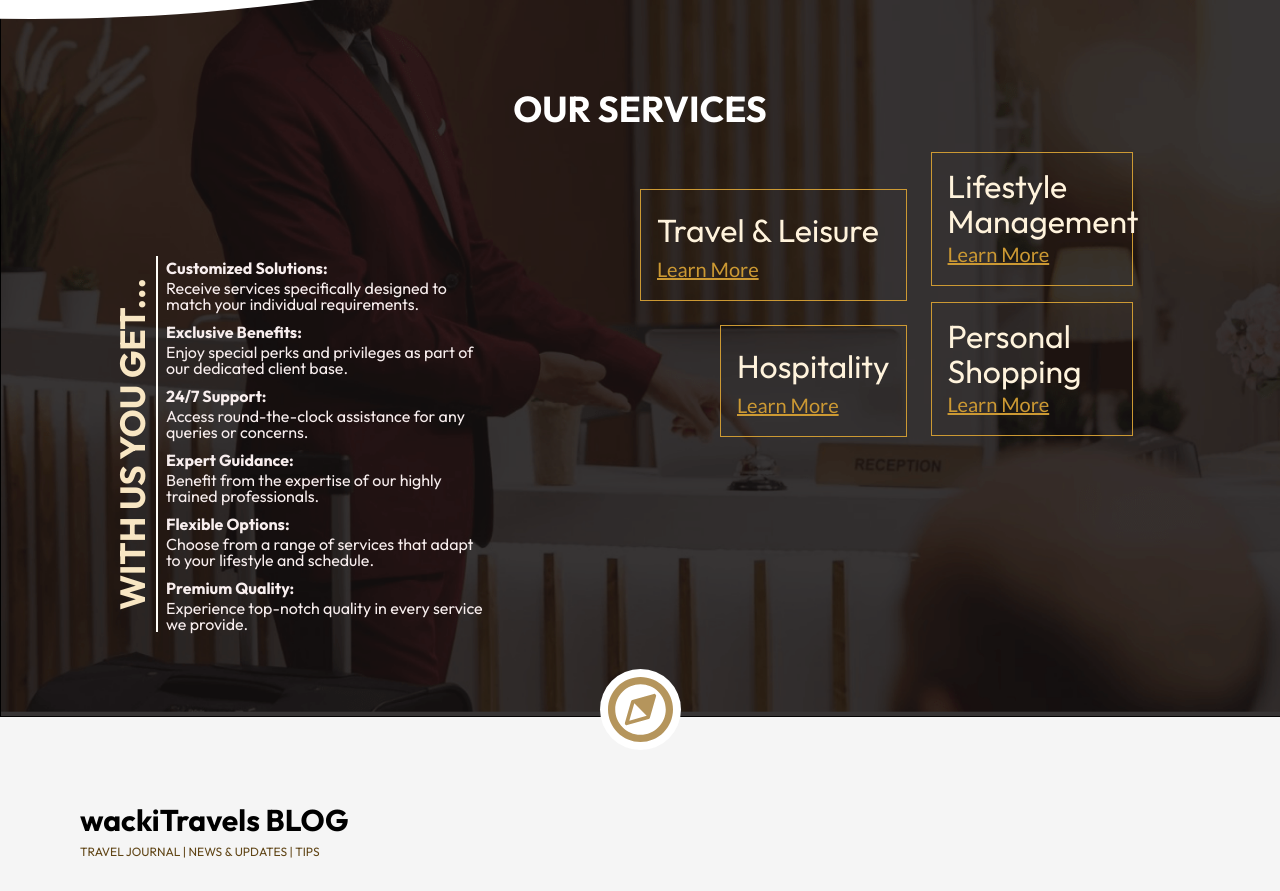
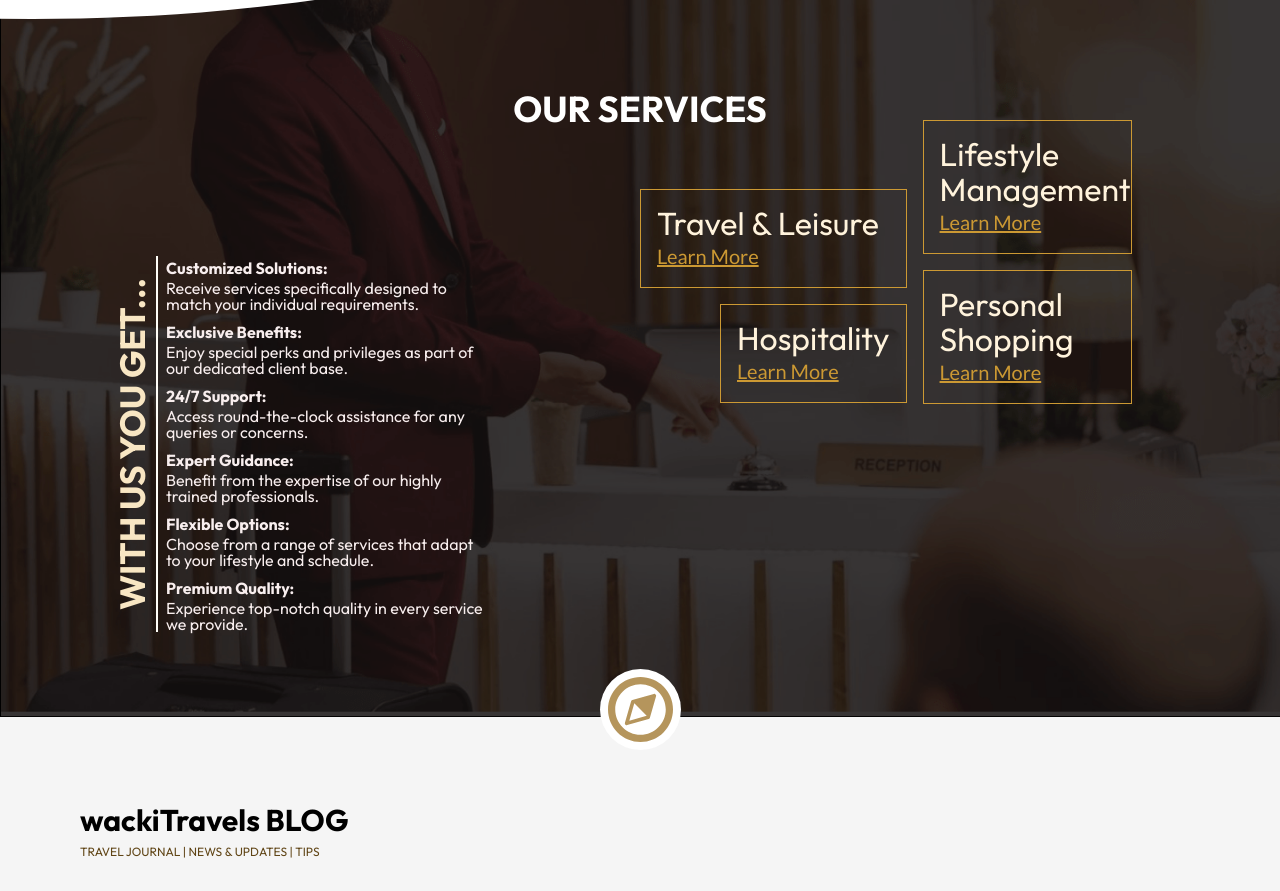
Before and after one commit to TechJam-Labs/Elite-Concierge, a React (Vite) app: page / in a window 1280 px wide. Shown: the part 1980-2871 px from the top of the page. Built offline with nearby package versions, Linux system fonts and the light colour scheme.

Commit message:
code refactoring on landing page

```diff
--- a/src/Component/HomePage.jsx
+++ b/src/Component/HomePage.jsx
@@ -15,6 +15,7 @@ import Accordion from "./Accordion";
 import Service from "../assets/services.png";
 import Circle from "../assets/circle.svg";
 import Footer from "./Footer";
+import ServiceColumn from "./ServiceColumn";
 
 function HomePage() {
   const travelItems = [
@@ -56,6 +57,37 @@ function HomePage() {
       title:
         "Check out the latest spot people are visiting all around the world.",
       linkText: "Continue reading",
+    },
+  ];
+  const items = [
+    {
+      title: "Customized Solutions:",
+      description:
+        "Receive services specifically designed to match your individual requirements.",
+    },
+    {
+      title: "Exclusive Benefits:",
+      description:
+        "Enjoy special perks and privileges as part of our dedicated client base.",
+    },
+    {
+      title: "24/7 Support:",
+      description:
+        "Access round-the-clock assistance for any queries or concerns.",
+    },
+    {
+      title: "Expert Guidance:",
+      description:
+        "Benefit from the expertise of our highly trained professionals.",
+    },
+    {
+      title: "Flexible Options:",
+      description:
+        "Choose from a range of services that adapt to your lifestyle and schedule.",
+    },
+    {
+      title: "Premium Quality:",
+      description: "Experience top-notch quality in every service we provide.",
     },
   ];
   return (
@@ -219,7 +251,7 @@ function HomePage() {
           <img
             className="h-full w-full z-[-30] mt-[-4rem] object-cover"
             src={Service}
-            alt="heroimage"
+            alt="serviceimage"
           />
           <div className="text-[#ffffff] absolute inset-0 top-[25%] px-[6rem]">
             <div className="text-center">
@@ -229,45 +261,21 @@ function HomePage() {
             </div>
             <div className="w-full flex justify-end pt-4">
               {/* <div className="w-[50%]"></div> */}
-              <div className="w-[50%] flex gap-6">
-                <div className="flex flex-col gap-6 mt-[2.3rem]">
-                  <div className="border border-solid border-1 border-[#CC9933] p-4  ">
-                    <h3 className="font-outfit text-[32px] text-[#FFF3DC]">
-                      Travel & Leisure
-                    </h3>
-                    <p className="font-lato text-[20px] underline text-[#CC9933]">
-                      Learn More
-                    </p>
-                  </div>
-
-                  <div className="border border-solid border-1 border-[#CC9933] p-4 w-[70%] ml-[5rem]">
-                    <h3 className="font-outfit text-[32px] text-[#FFF3DC]">
-                      Hospitality
-                    </h3>
-                    <p className="font-lato text-[20px] underline text-[#CC9933]">
-                      Learn More
-                    </p>
-                  </div>
-                </div>
-                <div className="flex flex-col gap-4">
-                  <div className="border border-solid border-1 border-[#CC9933] p-4 w-[80%]">
-                    <h3 className="font-outfit text-[32px] leading-[1.1] text-[#FFF3DC]">
-                      Lifestyle Management
-                    </h3>
-                    <p className="font-lato text-[20px] underline text-[#CC9933]">
-                      Learn More
-                    </p>
-                  </div>
-
-                  <div className="border border-solid border-1 border-[#CC9933] p-4 w-[80%]">
-                    <h3 className="font-outfit text-[32px] leading-[1.1] text-[#FFF3DC]">
-                      Personal Shopping
-                    </h3>
-                    <p className="font-lato text-[20px] underline text-[#CC9933]">
-                      Learn More
-                    </p>
-                  </div>
-                </div>
+              <div className="w-[50%] flex gap-4">
+                <ServiceColumn
+                  services={[
+                    { title: "Travel & Leisure", width: "w-full" },
+                    { title: "Hospitality", width: "w-[70%] ml-[5rem]" },
+                  ]}
+                  marginTop="mt-[2.3rem]"
+                />
+                <ServiceColumn
+                  services={[
+                    { title: "Lifestyle Management", width: "w-[80%]" },
+                    { title: "Personal Shopping", width: "w-[80%]" },
+                  ]}
+                  marginTop="mt-[-2rem]"
+                />
               </div>
             </div>
           </div>
@@ -281,45 +289,12 @@ function HomePage() {
             style={{ borderLeft: "2px solid #FFFEF8" }}
             className="ml-[-19rem] flex flex-col gap-2 pl-2"
           >
-            <div>
-              <h6 className="font-bold">Customized Solutions: </h6>
-              <p className="w-[60%] leading-[1] ">
-                Receive services specifically designed to match your individual
-                requirements.
-              </p>
-            </div>
-            <div>
-              <h6 className="font-bold">Exclusive Benefits: </h6>
-              <p className="w-[60%] leading-[1]">
-                Enjoy special perks and privileges as part of our dedicated
-                client base.
-              </p>
-            </div>
-            <div>
-              <h6 className="font-bold">24/7 Support: </h6>
-              <p className="w-[60%] leading-[1]">
-                Access round-the-clock assistance for any queries or concerns.
-              </p>
-            </div>
-            <div>
-              <h6 className="font-bold">Expert Guidance: </h6>
-              <p className="w-[60%] leading-[1]">
-                Benefit from the expertise of our highly trained professionals.
-              </p>
-            </div>
-            <div>
-              <h6 className="font-bold">Flexible Options: </h6>
-              <p className="w-[60%] leading-[1]">
-                Choose from a range of services that adapt to your lifestyle and
-                schedule.
-              </p>
-            </div>
-            <div>
-              <h6 className="font-bold">Premium Quality:</h6>
-              <p className="w-[60%] leading-[1]">
-                Experience top-notch quality in every service we provide.
-              </p>
-            </div>
+            {items.map(({ title, description }) => (
+              <div key={title}>
+                <h6 className="font-bold">{title}</h6>
+                <p className="w-[60%] leading-[1]">{description}</p>
+              </div>
+            ))}
           </div>
         </div>
       </section>
--- /dev/null
+++ b/src/Component/ServiceColumn.jsx
@@ -0,0 +1,23 @@
+import React from "react";
+
+function ServiceColumn({ services, marginTop }) {
+  return (
+    <div className={`flex flex-col gap-4 ${marginTop}`}>
+      {services.map((service, index) => (
+        <div
+          key={index}
+          className={`border border-[#CC9933] p-4 ${service.width}`}
+        >
+          <h3 className="font-outfit text-[32px] leading-[1.1] text-[#FFF3DC]">
+            {service.title}
+          </h3>
+          <p className="font-lato text-[20px] underline text-[#CC9933]">
+            Learn More
+          </p>
+        </div>
+      ))}
+    </div>
+  );
+}
+
+export default ServiceColumn;
```
